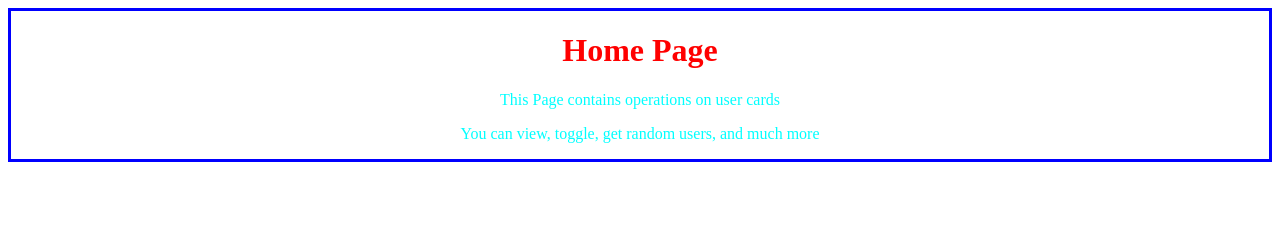
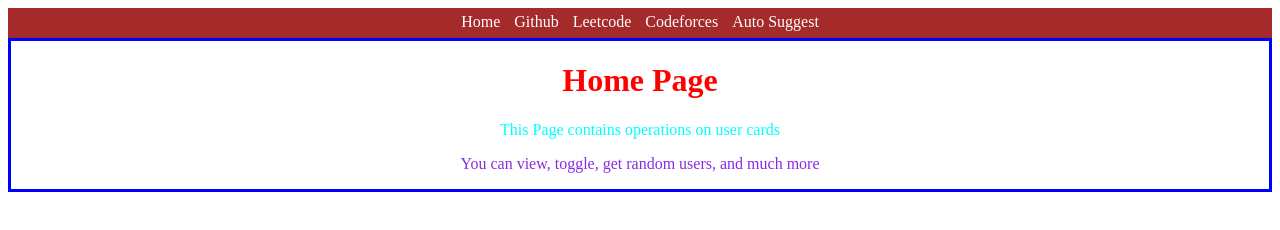
Before and after one commit to Charishmasankeesa/autosuggest2, a website: page frontend/index.html in a window 1280 px wide. Drawn offline with Linux system fonts and the light colour scheme.

Commit message:
fourth commit

```diff
--- a/frontend/index.css
+++ b/frontend/index.css
@@ -22,3 +22,16 @@
  #p2{
     color: blueviolet;
  }
+ #nav{
+    text-align:center;
+    background-color:brown;
+    height: 25px;
+    padding-top: 5px;
+ }
+ #nav a{
+    margin: 0px 5px;
+    /* margin: y-axis x-axis */
+    text-decoration: none;
+    color: white;
+
+ }
--- a/frontend/index.html
+++ b/frontend/index.html
@@ -12,10 +12,17 @@
      <p> operations on user card</p>
      <p> Toggle, Get random user and many more</p>
      </div> -->
+     <div id="nav">
+        <a href="/">Home</a>
+        <a href="https://github.com" target="_blank">Github</a>
+        <a href="https://leetcode.com">Leetcode</a>
+        <a href="https://codeforces.com">Codeforces</a>
+        <a href="./pages/autosuggest.html">Auto Suggest</a>
+     </div>
      <div id="intro">
         <h1> Home Page</h1>
-        <p id ="p1"> This Page contains operations on user cards</p>
-        <p  id = "p1"> You can view, toggle, get random users, and much more</p>
+        <p id="p1"> This Page contains operations on user cards</p>
+        <p id="p2"> You can view, toggle, get random users, and much more</p>
 
      </div>
     <script src="index.js"></script>
```
Also changed, not shown: frontend/pages/autosuggest.html (added, +11 -0 lines).
